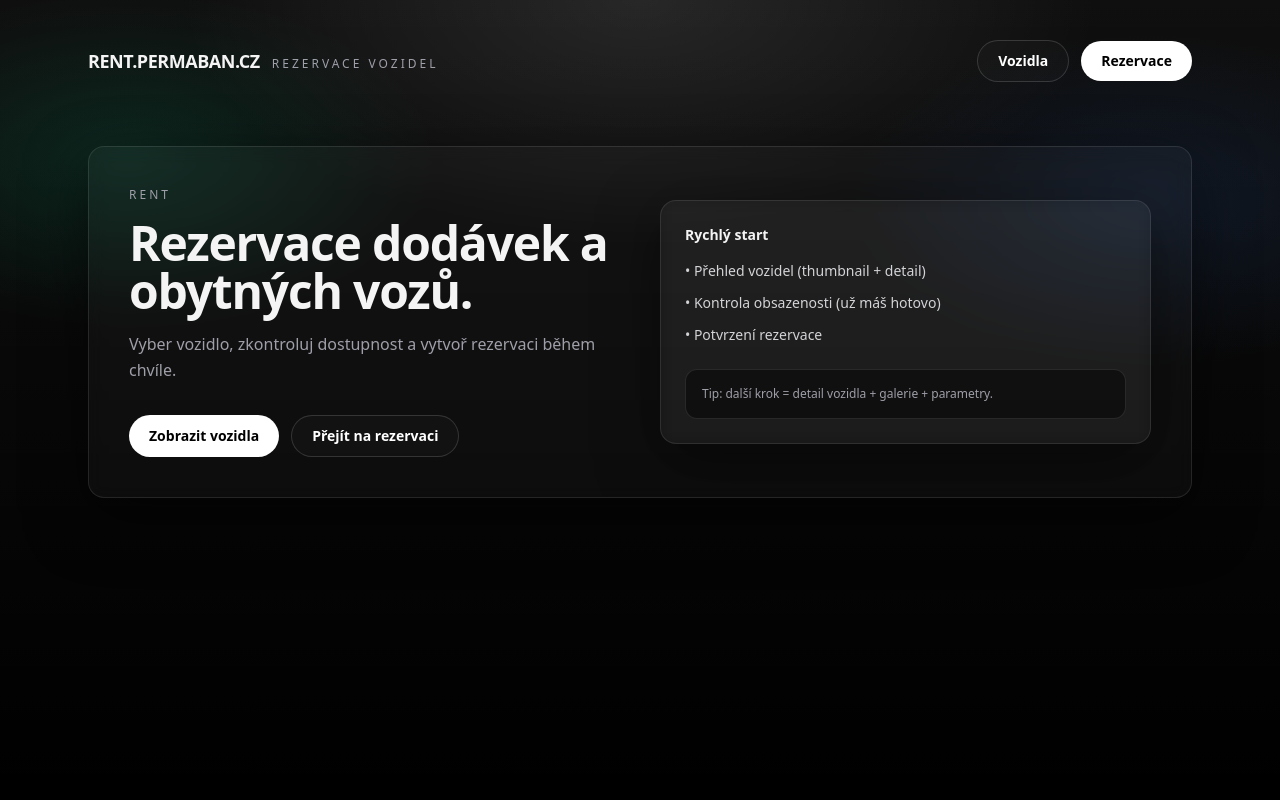
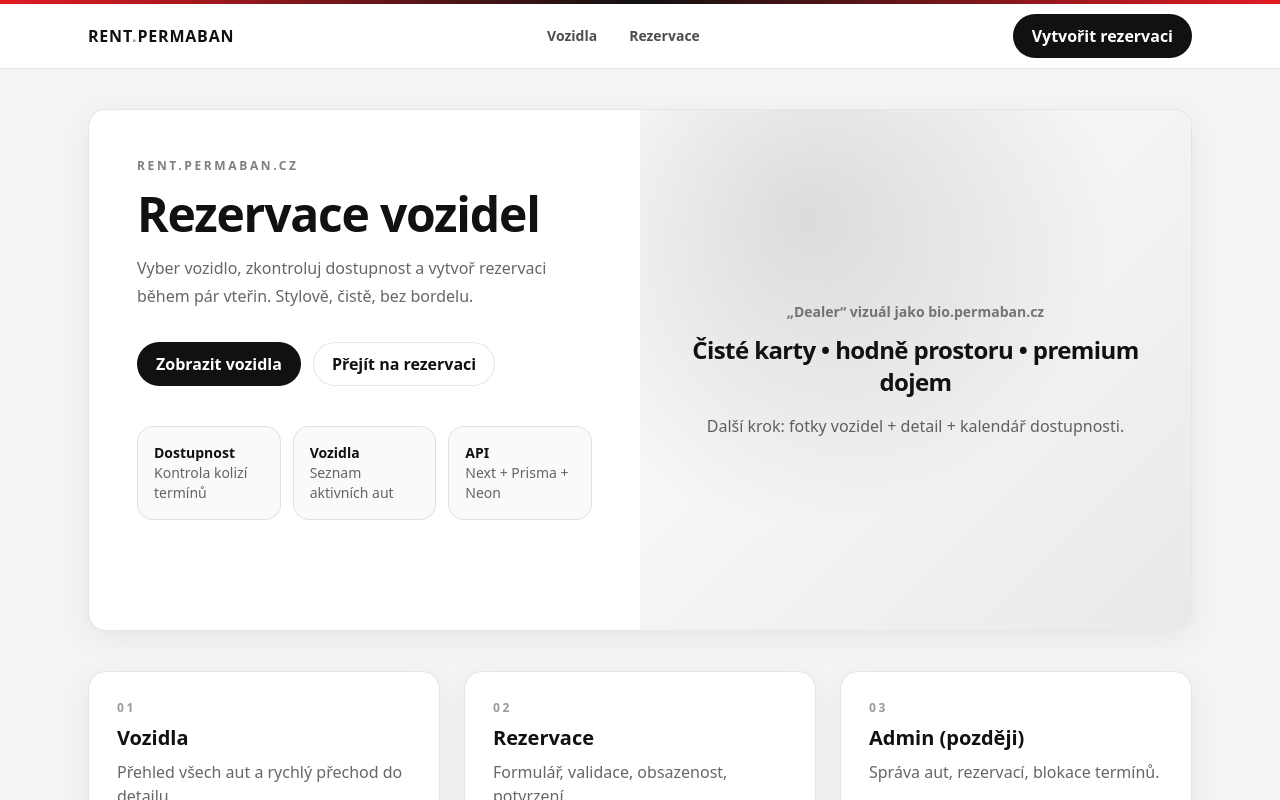
Before and after one commit to mrockofficialytb-cloud/rent-permaban, a Next.js app: page / in a window 1280 px wide. Shown: the top 800 px of the page. Built offline with nearby package versions, Linux system fonts and the light colour scheme.

Commit message:
UI: landing + vozidla cards with thumbnails

```diff
--- a/src/app/globals.css
+++ b/src/app/globals.css
@@ -1,59 +1,55 @@
 @import "tailwindcss";
 
 :root {
-  color-scheme: dark;
+  --bg: #f4f4f4;
+  --card: #ffffff;
+  --text: #111111;
+  --muted: #6b7280;
+  --border: rgba(17, 17, 17, 0.10);
 }
 
-html,
-body {
+html, body {
   height: 100%;
 }
 
 body {
-  @apply bg-black text-zinc-100 antialiased;
+  background: var(--bg);
+  color: var(--text);
 }
 
-.container {
-  @apply mx-auto w-full max-w-6xl px-6;
+/* jemná „dealer“ linka nahoře */
+.topline {
+  height: 4px;
+  background: linear-gradient(90deg, #e31b23 0%, #111 50%, #e31b23 100%);
 }
 
-/* jemný “OKIM” vibe background */
-.bg-grid {
-  background-image:
-    radial-gradient(60% 50% at 50% 0%, rgba(255,255,255,0.10) 0%, rgba(255,255,255,0.00) 60%),
-    radial-gradient(40% 35% at 10% 20%, rgba(16,185,129,0.16) 0%, rgba(0,0,0,0.00) 60%),
-    radial-gradient(40% 35% at 90% 25%, rgba(59,130,246,0.12) 0%, rgba(0,0,0,0.00) 60%),
-    linear-gradient(to bottom, rgba(255,255,255,0.06), rgba(0,0,0,0.00));
+/* hezké karty */
+.card {
+  background: var(--card);
+  border: 1px solid var(--border);
+  border-radius: 18px;
+  box-shadow: 0 8px 30px rgba(0,0,0,.06);
 }
 
-.card {
-  @apply rounded-2xl border border-white/10 bg-white/[0.03] shadow-[0_20px_60px_rgba(0,0,0,0.50)] backdrop-blur;
+/* tlačítka */
+.btn {
+  display: inline-flex;
+  align-items: center;
+  justify-content: center;
+  gap: .5rem;
+  height: 44px;
+  padding: 0 18px;
+  border-radius: 999px;
+  font-weight: 600;
+  border: 1px solid var(--border);
+  background: #111;
+  color: #fff;
+  transition: transform .08s ease, opacity .15s ease;
 }
+.btn:hover { opacity: .92; }
+.btn:active { transform: translateY(1px); }
 
-.btn {
-  @apply inline-flex items-center justify-center gap-2 rounded-full px-5 py-2.5 text-sm font-semibold transition;
+.btn-secondary {
+  background: #fff;
+  color: #111;
 }
-
-.btn-primary {
-  @apply bg-white text-black hover:bg-zinc-200;
-}
-
-.btn-ghost {
-  @apply border border-white/15 bg-white/[0.02] text-white hover:bg-white/[0.06];
-}
-
-.kicker {
-  @apply text-xs tracking-[0.25em] text-zinc-400;
-}
-
-.h1 {
-  @apply text-4xl font-semibold tracking-tight sm:text-5xl;
-}
-
-.h2 {
-  @apply text-2xl font-semibold tracking-tight;
-}
-
-.muted {
-  @apply text-zinc-400;
-}
--- a/src/app/layout.tsx
+++ b/src/app/layout.tsx
@@ -1,19 +1,59 @@
-import type { Metadata } from "next";
 import "./globals.css";
+import Link from "next/link";
 
-export const metadata: Metadata = {
+export const metadata = {
   title: "RENT.PERMABAN.CZ",
   description: "Rezervace vozidel",
 };
 
-export default function RootLayout({
-  children,
-}: Readonly<{
-  children: React.ReactNode;
-}>) {
+function Header() {
+  return (
+    <>
+      <div className="topline" />
+      <header className="bg-white/95 backdrop-blur border-b border-black/10 sticky top-0 z-50">
+        <div className="mx-auto max-w-6xl px-6 h-16 flex items-center justify-between">
+          <Link href="/" className="font-extrabold tracking-wider">
+            RENT<span className="text-black/40">.</span>PERMABAN
+          </Link>
+
+          <nav className="hidden md:flex items-center gap-8 text-sm font-semibold text-black/70">
+            <Link className="hover:text-black" href="/vozidla">Vozidla</Link>
+            <Link className="hover:text-black" href="/rezervace">Rezervace</Link>
+          </nav>
+
+          <div className="flex items-center gap-3">
+            <Link href="/rezervace" className="btn">
+              Vytvořit rezervaci
+            </Link>
+          </div>
+        </div>
+      </header>
+    </>
+  );
+}
+
+function Footer() {
+  return (
+    <footer className="mt-20 border-t border-black/10 bg-white">
+      <div className="mx-auto max-w-6xl px-6 py-10 text-sm text-black/60 flex flex-col md:flex-row gap-2 md:items-center md:justify-between">
+        <div>© {new Date().getFullYear()} RENT.PERMABAN.CZ</div>
+        <div className="flex gap-4">
+          <a className="hover:text-black" href="/api/cars" target="_blank" rel="noreferrer">API /cars</a>
+          <a className="hover:text-black" href="/api/bookings" target="_blank" rel="noreferrer">API /bookings</a>
+        </div>
+      </div>
+    </footer>
+  );
+}
+
+export default function RootLayout({ children }: { children: React.ReactNode }) {
   return (
     <html lang="cs">
-      <body>{children}</body>
+      <body>
+        <Header />
+        <main className="mx-auto max-w-6xl px-6 py-10">{children}</main>
+        <Footer />
+      </body>
     </html>
   );
 }
--- a/src/app/page.tsx
+++ b/src/app/page.tsx
@@ -2,58 +2,90 @@ import Link from "next/link";
 
 export default function Home() {
   return (
-    <div className="min-h-screen bg-grid">
-      <header className="container pt-10">
-        <div className="flex items-center justify-between">
-          <div className="flex items-baseline gap-3">
-            <div className="text-lg font-semibold tracking-tight">RENT.PERMABAN.CZ</div>
-            <div className="kicker hidden sm:block">REZERVACE VOZIDEL</div>
-          </div>
-          <nav className="flex items-center gap-3">
-            <Link className="btn btn-ghost" href="/vozidla">Vozidla</Link>
-            <Link className="btn btn-primary" href="/rezervace">Rezervace</Link>
-          </nav>
-        </div>
-      </header>
+    <div className="space-y-10">
+      <section className="card overflow-hidden">
+        <div className="grid md:grid-cols-2">
+          <div className="p-10 md:p-12">
+            <div className="text-xs font-extrabold tracking-[.22em] text-black/50">
+              RENT.PERMABAN.CZ
+            </div>
+            <h1 className="mt-4 text-4xl md:text-5xl font-extrabold tracking-tight">
+              Rezervace vozidel
+            </h1>
+            <p className="mt-4 text-black/60 leading-7 max-w-xl">
+              Vyber vozidlo, zkontroluj dostupnost a vytvoř rezervaci během pár vteřin.
+              Stylově, čistě, bez bordelu.
+            </p>
 
-      <main className="container pb-24 pt-16">
-        <section className="card overflow-hidden">
-          <div className="grid gap-10 p-10 sm:grid-cols-2 sm:items-center">
-            <div>
-              <div className="kicker">RENT</div>
-              <h1 className="h1 mt-4">
-                Rezervace dodávek a obytných vozů.
-              </h1>
-              <p className="muted mt-4 max-w-xl leading-relaxed">
-                Vyber vozidlo, zkontroluj dostupnost a vytvoř rezervaci během chvíle.
-              </p>
+            <div className="mt-8 flex flex-col sm:flex-row gap-3">
+              <Link className="btn" href="/vozidla">Zobrazit vozidla</Link>
+              <Link className="btn btn-secondary" href="/rezervace">Přejít na rezervaci</Link>
+            </div>
 
-              <div className="mt-8 flex flex-col gap-3 sm:flex-row">
-                <Link className="btn btn-primary" href="/vozidla">
-                  Zobrazit vozidla
-                </Link>
-                <Link className="btn btn-ghost" href="/rezervace">
-                  Přejít na rezervaci
-                </Link>
+            <div className="mt-10 grid sm:grid-cols-3 gap-3 text-sm">
+              <div className="rounded-2xl border border-black/10 bg-black/[.02] p-4">
+                <div className="font-bold">Dostupnost</div>
+                <div className="text-black/60">Kontrola kolizí termínů</div>
+              </div>
+              <div className="rounded-2xl border border-black/10 bg-black/[.02] p-4">
+                <div className="font-bold">Vozidla</div>
+                <div className="text-black/60">Seznam aktivních aut</div>
+              </div>
+              <div className="rounded-2xl border border-black/10 bg-black/[.02] p-4">
+                <div className="font-bold">API</div>
+                <div className="text-black/60">Next + Prisma + Neon</div>
               </div>
             </div>
+          </div>
 
-            <div className="relative">
-              <div className="card p-6">
-                <div className="text-sm font-semibold">Rychlý start</div>
-                <ul className="mt-4 space-y-3 text-sm text-zinc-300">
-                  <li>• Přehled vozidel (thumbnail + detail)</li>
-                  <li>• Kontrola obsazenosti (už máš hotovo)</li>
-                  <li>• Potvrzení rezervace</li>
-                </ul>
-                <div className="mt-6 rounded-xl border border-white/10 bg-black/40 p-4 text-xs text-zinc-400">
-                  Tip: další krok = detail vozidla + galerie + parametry.
+          <div className="relative min-h-[320px] md:min-h-[520px] bg-[radial-gradient(circle_at_30%_20%,rgba(0,0,0,.12),transparent_55%),linear-gradient(135deg,#ffffff,#e9e9e9)]">
+            <div className="absolute inset-0 flex items-center justify-center">
+              <div className="text-center px-6">
+                <div className="text-sm font-semibold text-black/50">
+                  „Dealer“ vizuál jako bio.permaban.cz
+                </div>
+                <div className="mt-3 text-2xl font-extrabold tracking-tight">
+                  Čisté karty • hodně prostoru • premium dojem
+                </div>
+                <div className="mt-4 text-black/60">
+                  Další krok: fotky vozidel + detail + kalendář dostupnosti.
                 </div>
               </div>
             </div>
           </div>
-        </section>
-      </main>
+        </div>
+      </section>
+
+      <section className="grid md:grid-cols-3 gap-6">
+        <div className="card p-7">
+          <div className="text-xs font-extrabold tracking-[.22em] text-black/40">01</div>
+          <div className="mt-2 font-extrabold text-xl">Vozidla</div>
+          <div className="mt-2 text-black/60">Přehled všech aut a rychlý přechod do detailu.</div>
+          <div className="mt-6">
+            <Link className="btn btn-secondary" href="/vozidla">Otevřít</Link>
+          </div>
+        </div>
+
+        <div className="card p-7">
+          <div className="text-xs font-extrabold tracking-[.22em] text-black/40">02</div>
+          <div className="mt-2 font-extrabold text-xl">Rezervace</div>
+          <div className="mt-2 text-black/60">Formulář, validace, obsazenost, potvrzení.</div>
+          <div className="mt-6">
+            <Link className="btn" href="/rezervace">Rezervovat</Link>
+          </div>
+        </div>
+
+        <div className="card p-7">
+          <div className="text-xs font-extrabold tracking-[.22em] text-black/40">03</div>
+          <div className="mt-2 font-extrabold text-xl">Admin (později)</div>
+          <div className="mt-2 text-black/60">Správa aut, rezervací, blokace termínů.</div>
+          <div className="mt-6">
+            <button className="btn btn-secondary" disabled>
+              Coming soon
+            </button>
+          </div>
+        </div>
+      </section>
     </div>
   );
 }
--- a/src/app/vozidla/page.tsx
+++ b/src/app/vozidla/page.tsx
@@ -1,99 +1,55 @@
-import Image from "next/image";
 import Link from "next/link";
-import { prisma } from "@/lib/prisma";
 
-function carThumb(name: string) {
-  const n = name.toLowerCase();
-  if (n.includes("california")) return "/cars/california.jpg";
-  if (n.includes("multiva")) return "/cars/multiva.jpg";
-  if (n.includes("caravelle")) return "/cars/caravelle.jpg";
-  return "";
+type Car = {
+  id: string;
+  name: string;
+  plate: string;
+};
+
+async function getCars(): Promise<Car[]> {
+  const res = await fetch(`${process.env.NEXT_PUBLIC_BASE_URL}/api/cars`, {
+    cache: "no-store",
+  });
+
+  if (!res.ok) {
+    throw new Error("Nepodařilo se načíst vozidla");
+  }
+
+  const data = await res.json();
+  return data.cars;
 }
 
 export default async function VozidlaPage() {
-  const cars = await prisma.car.findMany({
-    where: { active: true },
-    orderBy: { createdAt: "desc" },
-    select: { id: true, name: true, plate: true },
-  });
+  const cars = await getCars();
 
   return (
-    <div className="min-h-screen bg-grid">
-      <header className="container pt-10">
-        <div className="flex items-center justify-between">
-          <div className="flex items-baseline gap-3">
-            <Link href="/" className="text-lg font-semibold tracking-tight">
-              RENT.PERMABAN.CZ
+    <div className="min-h-screen bg-zinc-100 px-6 py-16">
+      <h1 className="mb-10 text-center text-4xl font-bold">
+        Nabídka vozidel
+      </h1>
+
+      <div className="mx-auto grid max-w-6xl grid-cols-1 gap-8 sm:grid-cols-2 lg:grid-cols-3">
+        {cars.map((car) => (
+          <div
+            key={car.id}
+            className="rounded-xl bg-white p-6 shadow-md transition hover:shadow-xl"
+          >
+            <div className="mb-4 h-40 w-full rounded-lg bg-zinc-200 flex items-center justify-center text-zinc-500">
+              FOTO VOZU
+            </div>
+
+            <h2 className="text-xl font-semibold">{car.name}</h2>
+            <p className="text-sm text-zinc-500">SPZ: {car.plate}</p>
+
+            <Link
+              href={`/vozidla/${car.id}`}
+              className="mt-4 inline-block w-full rounded-lg bg-black py-3 text-center text-white transition hover:bg-zinc-800"
+            >
+              Zobrazit detail
             </Link>
-            <div className="kicker hidden sm:block">VOZIDLA</div>
           </div>
-          <nav className="flex items-center gap-3">
-            <Link className="btn btn-ghost" href="/vozidla">Vozidla</Link>
-            <Link className="btn btn-primary" href="/rezervace">Rezervace</Link>
-          </nav>
-        </div>
-      </header>
-
-      <main className="container pb-24 pt-14">
-        <div className="flex items-end justify-between gap-6">
-          <div>
-            <div className="kicker">PŘEHLED</div>
-            <h1 className="h2 mt-3">Dostupná vozidla</h1>
-            <p className="muted mt-2">Klikni na detail nebo rovnou vytvoř rezervaci.</p>
-          </div>
-
-          <Link className="btn btn-primary hidden sm:inline-flex" href="/rezervace">
-            Přejít na rezervaci
-          </Link>
-        </div>
-
-        <section className="mt-10 grid gap-6 sm:grid-cols-2 lg:grid-cols-3">
-          {cars.map((car) => {
-            const src = carThumb(car.name);
-
-            return (
-              <article key={car.id} className="card overflow-hidden">
-                <div className="relative h-44 w-full">
-                  {src ? (
-                    <Image
-                      src={src}
-                      alt={car.name}
-                      fill
-                      className="object-cover"
-                      priority={false}
-                    />
-                  ) : (
-                    <div className="h-full w-full bg-gradient-to-br from-white/10 to-transparent" />
-                  )}
-
-                  <div className="absolute inset-0 bg-gradient-to-t from-black/70 via-black/10 to-transparent" />
-                  <div className="absolute bottom-4 left-5">
-                    <div className="text-base font-semibold">{car.name}</div>
-                    <div className="text-xs text-zinc-300">SPZ: {car.plate}</div>
-                  </div>
-                </div>
-
-                <div className="p-5">
-                  <div className="flex items-center justify-between gap-3">
-                    <Link className="btn btn-ghost w-full" href={`/vozidla/${car.id}`}>
-                      Detail vozidla →
-                    </Link>
-                    <Link className="btn btn-primary w-full" href={`/rezervace?carId=${car.id}`}>
-                      Rezervovat
-                    </Link>
-                  </div>
-                </div>
-              </article>
-            );
-          })}
-        </section>
-
-        <div className="mt-10 sm:hidden">
-          <Link className="btn btn-primary w-full" href="/rezervace">
-            Přejít na rezervaci
-          </Link>
-        </div>
-      </main>
+        ))}
+      </div>
     </div>
   );
 }
```
